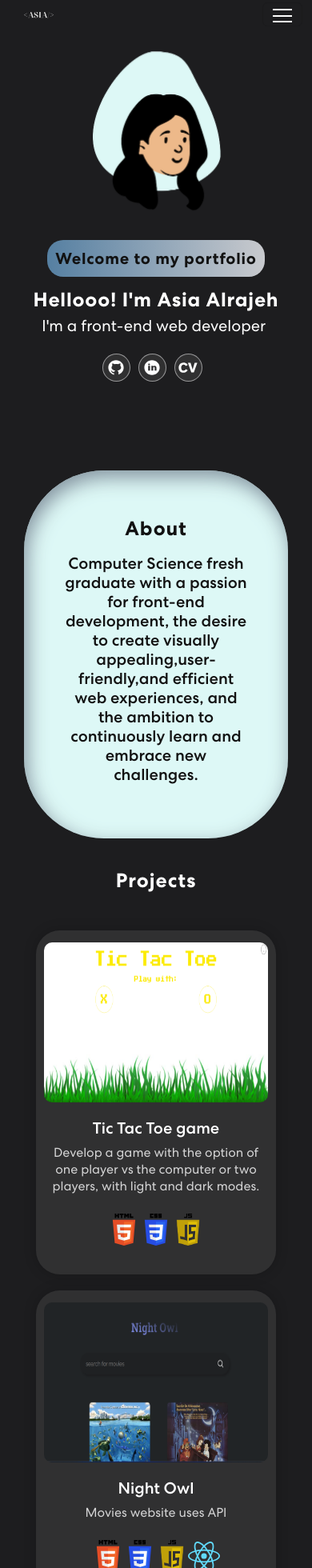
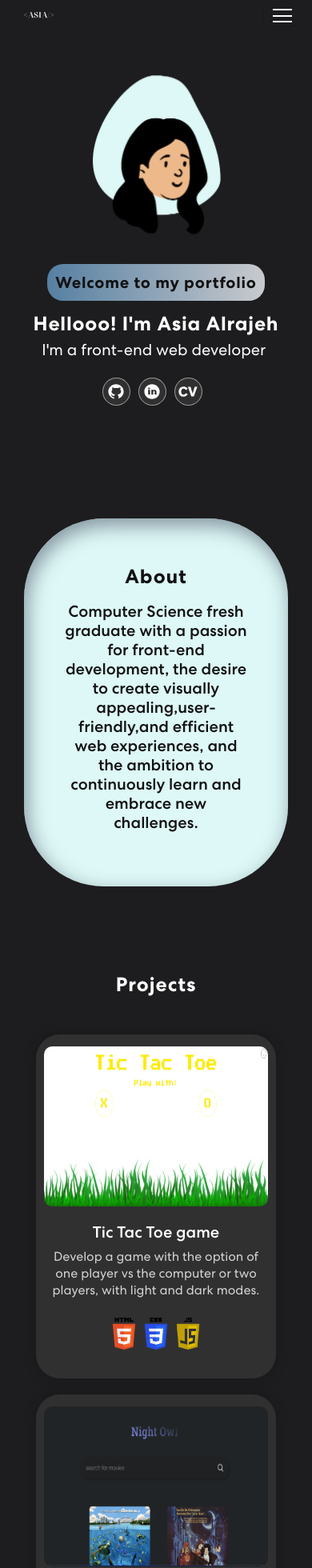
Before and after one commit to Asiaalrajeh/personal-portfolio, a React (Create React App) app: page / in a window 390 px wide. Shown: the top 1960 px of the page at 80% size. Built offline with nearby package versions, Linux system fonts and the light colour scheme.

Commit message:
update banner

```diff
--- a/src/App.css
+++ b/src/App.css
@@ -295,7 +295,7 @@ filter: brightness(0) saturate(100%) invert(0%) sepia(7%) saturate(98%) hue-rota
   }
 
   .banner{
-    padding: 70px 0;
+    padding: 100px 0;
   }
   #avatar{
     width: 180px;
@@ -544,6 +544,9 @@ button[type = 'submit']:hover{
 
 @media screen and (max-width:768px) {
 
+  .proSec{
+    margin-top: 70px
+  }
   div.me-auto.navbar-nav{
     margin-left: 0;
   }
```
